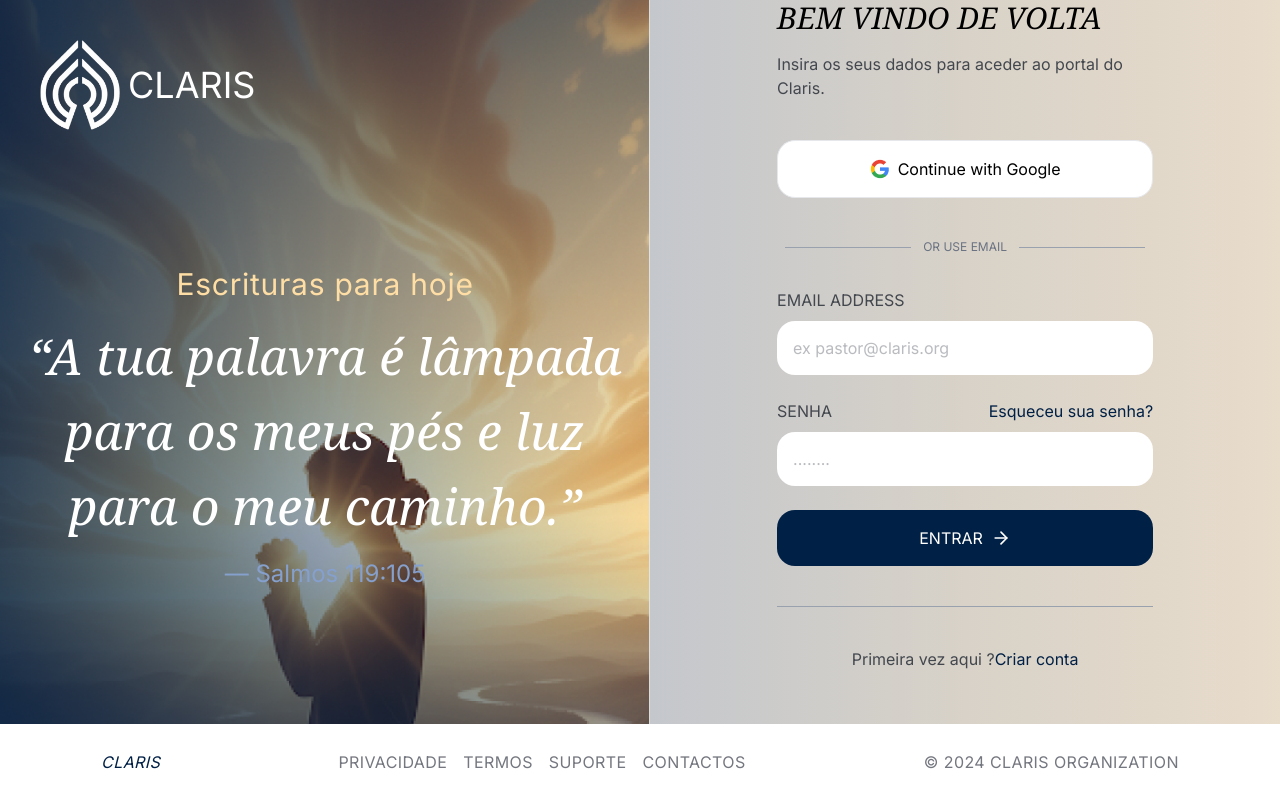
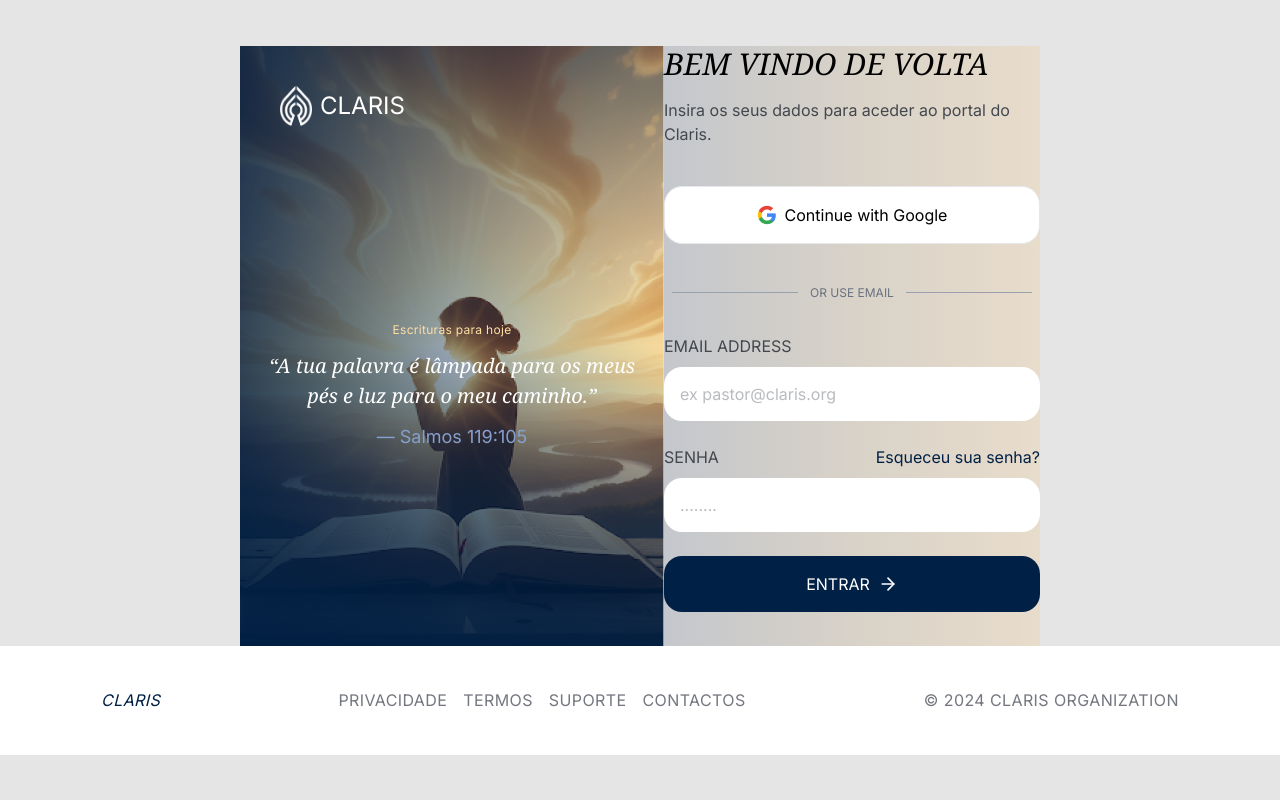
Before and after one commit to antoniotecadev/claris, a Next.js app: page /login in a window 1280 px wide. Built offline with nearby package versions, Linux system fonts and the light colour scheme; no server answers.

Commit message:
feat: update Login page layout and styles for improved responsiveness

```diff
--- a/src/app/(auth)/login/page.tsx
+++ b/src/app/(auth)/login/page.tsx
@@ -30,24 +30,24 @@ export default function Login() {
 
 		<div className="bg-[#E5E5E5]">
 			<div className="container m-auto  flex flex-col justify-center items-center h-screen ">
-				<section className="  flex  w-7xl h-200 ">
+				<section className="  flex  w-200 h-150 ">
 					<div className="side w-[50%] h-full flex justify-between flex-col  p-5">
 						<div className="flex gap-2 p-5  items-center">
-							<Image src={Logo} alt="" className="w-20 h-full" />
-							<p className="text-white text-4xl">CLARIS</p>
+							<Image src={Logo} alt="" className="w-8 h-10" />
+							<p className="text-white text-2xl">CLARIS</p>
 						</div>
 						<div className="flex flex-col gap-3 items-center justify-center">
-							<p className="text-[#FFDEA5] tracking-wide text-[30px]">Escrituras para hoje</p>
-							<p className="italic text-white   text-[50px] text-center font-serif">“A tua palavra é lâmpada para os meus pés
+							<p className="text-[#FFDEA5] tracking-wide text-[12px]">Escrituras para hoje</p>
+							<p className="italic text-white   text-[20px] text-center font-serif">“A tua palavra é lâmpada para os meus pés
 								e luz para o meu caminho.”
 							</p>
-							<p className="text-[#86A0CD] text-[24px]">— Salmos 119:105</p>
+							<p className="text-[#86A0CD] text-[18px]">— Salmos 119:105</p>
 						</div>
 						<div className="flex justify-around text-white">
 						</div>
 					</div>
-					<div className="w-full h-full flex flex-col justify-center items-center gradientes">
-						<div className="w-94 h-181 flex flex-col ">
+					<div className="w-[50%] h-full flex flex-col justify-center items-center gradientes">
+						<div className="w-94 h-150 flex flex-col ">
 							<p className="text-3xl text-black font-serif italic mb-4">BEM VINDO DE VOLTA</p>
 							<p className="text-[#43474E] mb-10">Insira os seus dados para aceder ao portal do Claris.</p>
 							<a
--- a/src/assets/styles/globals.css
+++ b/src/assets/styles/globals.css
@@ -154,11 +154,12 @@ body {
 }
 
 .side {
-	background-image: url('../images/Section (1).png');
-	background-repeat: no-repeat;
-	width: 100%;
-	height: 100%;
-	background-size: cover;
+    background-image: url('../images/Section (1).png');
+    background-repeat: no-repeat;
+    background-size: 100% 100%;
+    background-position: center;
+    width: 100%;
+    height: 100%;
 }
 
 .side1 {
```
